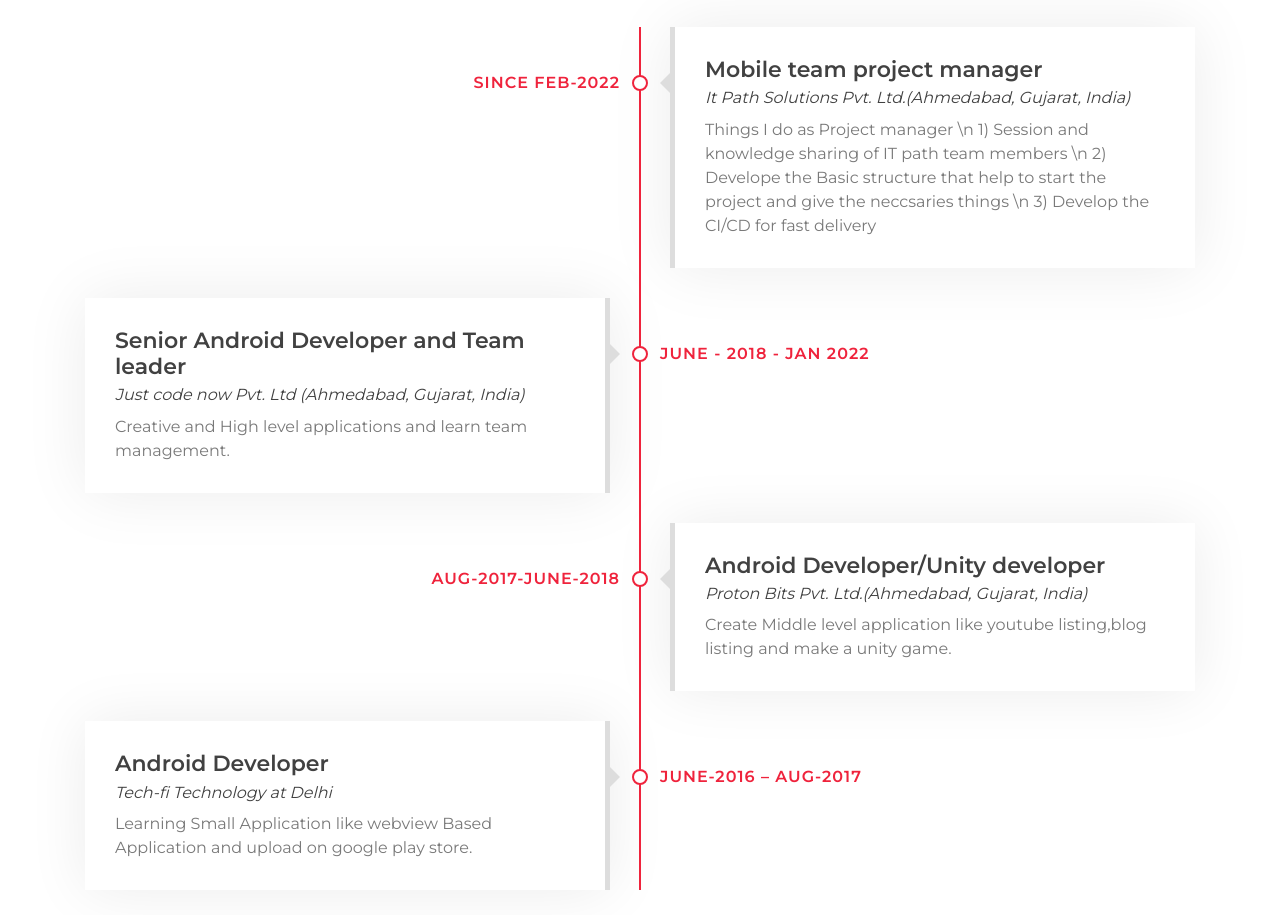
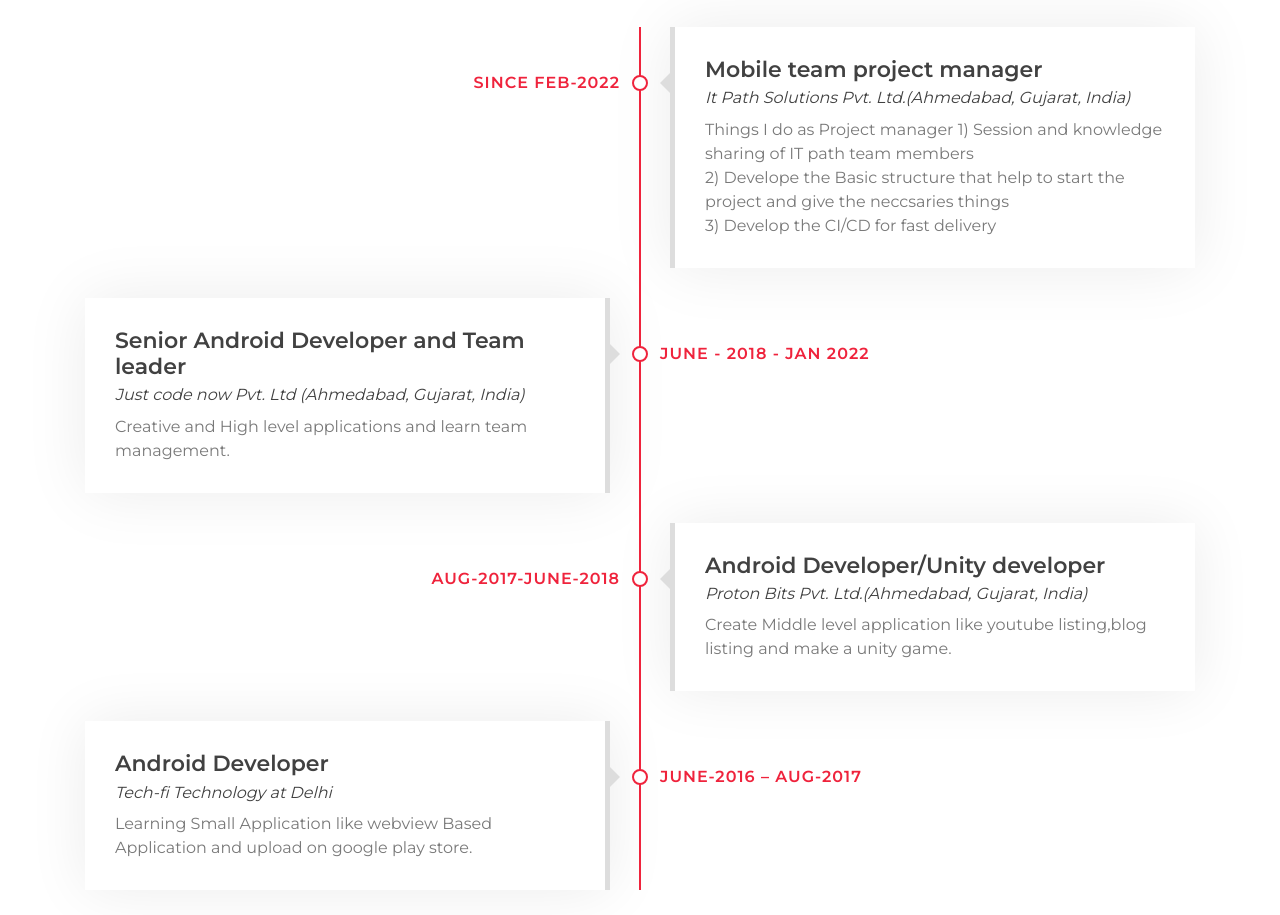
Before and after one commit to jeeteshsurana/portfolio, a plain HTML site: page index.html in a window 1280 px wide. Shown: the part 2101-3016 px from the top of the page. Drawn offline with nearby package versions, Linux system fonts and the light colour scheme.

Commit message:
Update index.html

```diff
--- a/index.html
+++ b/index.html
@@ -233,8 +233,10 @@ Knowledge about <br>
                             <div class="timeline-date">Since Feb-2022</div>
                             <h2>Mobile team project manager</h2>
                             <h4>It Path Solutions Pvt. Ltd.(Ahmedabad, Gujarat, India)</h4>
-                            <p> Things I do as Project manager \n 1) Session and knowledge sharing of IT path team members \n 2) Develope the Basic structure that help to start the project
-and give the neccsaries things \n 3) Develop the CI/CD for fast delivery
+                            <p> Things I do as Project manager
+                                1) Session and knowledge sharing of IT path team members <br>
+                                2) Develope the Basic structure that help to start the project and give the neccsaries things <br>
+                                3) Develop the CI/CD for fast delivery
                             </p>
                         </div>
                     </div>
```
